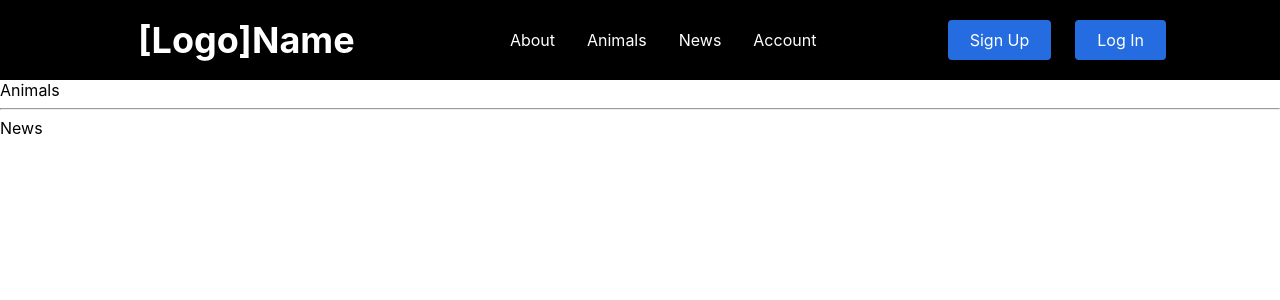
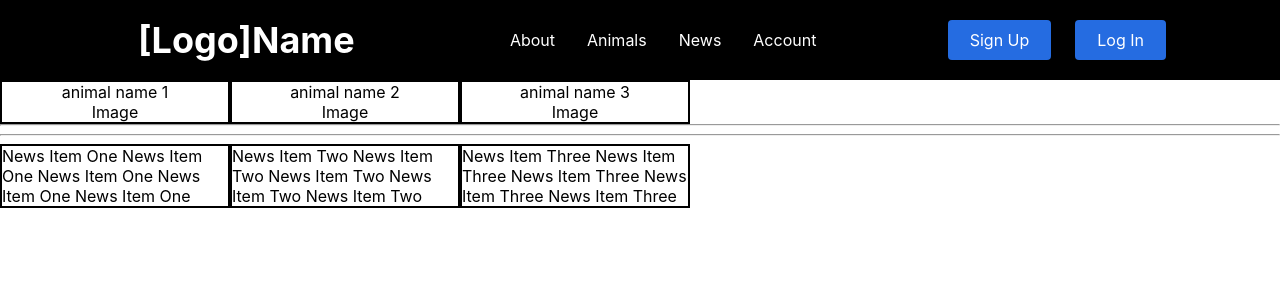
Before and after one commit to capstone-fall-2021/animal-adoption, a Next.js app: page / in a window 1280 px wide. Shown: the top 300 px of the page. Built offline with nearby package versions, Linux system fonts and the light colour scheme; no server answers.

Commit message:
Update landing page with sample data (#20)
* Update Landing page and add links to empty account page

* Update Landing page and add links to empty account page

* Move pages to src directory

* Update links

* Update homepage

* Update Home Page to have sample data

```diff
--- a/src/components/layout.module.css
+++ b/src/components/layout.module.css
@@ -6,6 +6,17 @@
     float: left;
 }
 
+.align_center {
+    text-align:center;
+}
+
 .section {
     clear:both
 }
+
+.news_item {
+    border: 2px solid;
+    border-color: black;
+    float: left;
+    width: 230px;
+}
--- a/src/pages/index.js
+++ b/src/pages/index.js
@@ -4,9 +4,40 @@ import styles from "~/components/layout.module.css";
 export default function Home() {
   return (
     <div className={styles.section}>
-      <div>Animals</div>
-      <hr />
-      <div>News</div>
+      <div className={styles.section}>
+        <div className={styles.news_item}>
+          <div className={styles.align_center}>
+            <div>animal name 1</div>
+            <div className={styles.section}>Image</div>
+          </div>
+        </div>
+        <div className={styles.news_item}>
+          <div className={styles.align_center}>
+            <div>animal name 2</div>
+            <div className={styles.section}>Image</div>
+          </div>
+        </div>
+        <div className={styles.news_item}>
+          <div className={styles.align_center}>
+            <div>animal name 3</div>
+            <div className={styles.section}>Image</div>
+          </div>
+        </div>
+      </div>
+      <hr className={styles.section} />
+      <hr className={styles.section} />
+      <div className={styles.section}>
+        <div className={styles.news_item}>
+          News Item One News Item One News Item One News Item One News Item One
+        </div>
+        <div className={styles.news_item}>
+          News Item Two News Item Two News Item Two News Item Two News Item Two
+        </div>
+        <div className={styles.news_item}>
+          News Item Three News Item Three News Item Three News Item Three News
+          Item Three
+        </div>
+      </div>
     </div>
   );
 }
```
